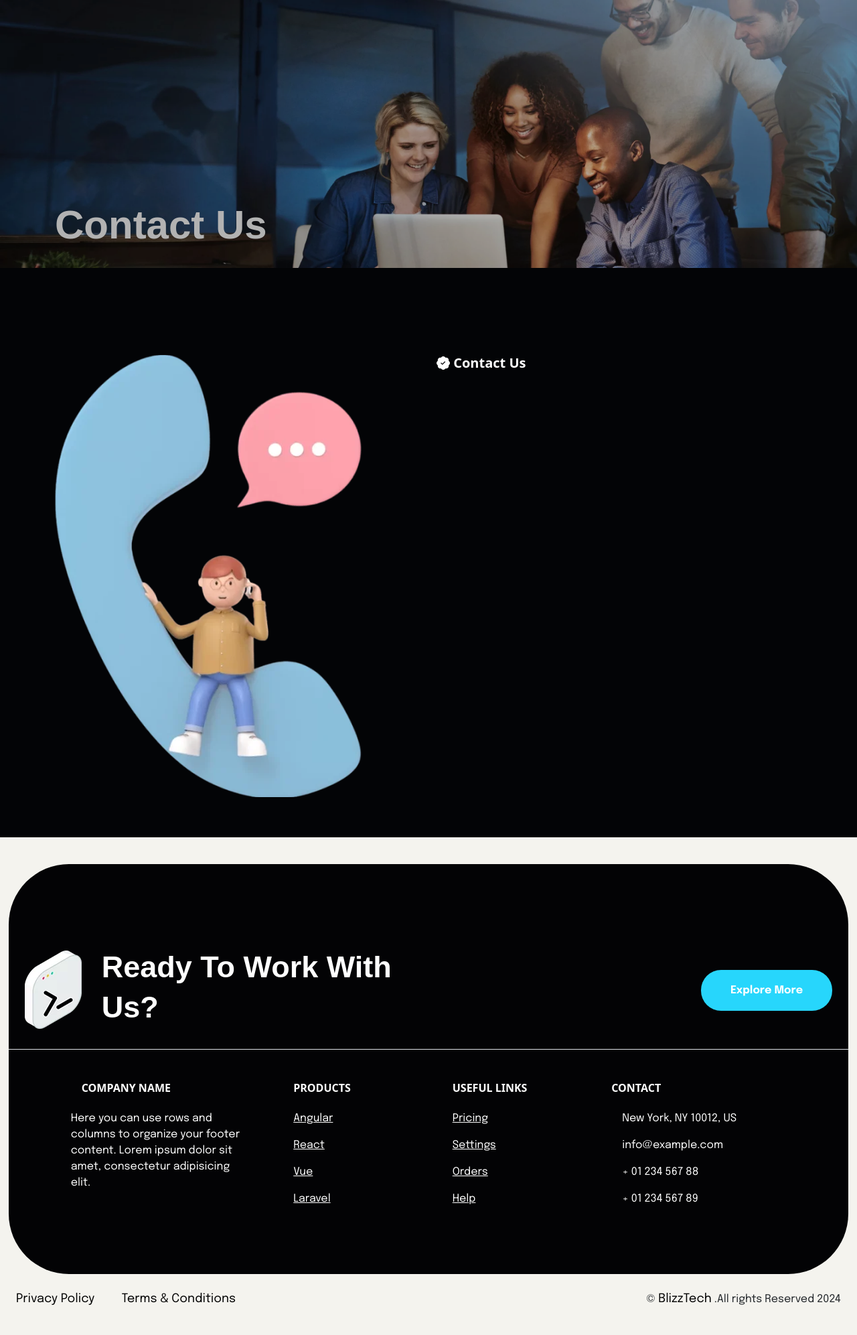
After one commit to ayanahmedux/blizztech, a PHP site: page /contactus.php in a window 1280 px wide. The commit adds this page. Shown: the whole page at 67% size. Run offline with PHP 8.4, Linux system fonts and the light colour scheme; some web fonts are replaced.

Commit message:
myupdates

```diff
--- a/assets/css/style.css
+++ b/assets/css/style.css
@@ -963,6 +963,31 @@ section.sec-1-footer {
     color: black;
     text-transform: capitalize;
 }
+/* contact */
+div#contact-sec-1 {
+    background-image: url(../images/breadcrumb-img-1.webp);
+    background-size: contain;
+    background-repeat: no-repeat;
+    padding: 300px 0px 90px 0px;
+    filter: brightness(0.7);
+    position: relative;
+    width: 100%;
+    height: 100%;
+}
+.contact-heading h1 {
+    font-size: 60px;
+    color: white;
+    font-weight: 800;
+}
+div#contact-us-section h5 {
+    color: white;
+    font-weight: 600;
+    font-size: 20px;
+}
+div#contact-us-section {
+    padding: 60px 0px;
+}
+
 @media only screen and (max-width:1024px) {
     .image-background {
         width: 510px;
--- /dev/null
+++ b/contactus.php
@@ -0,0 +1,35 @@
+<!DOCTYPE html>
+<html lang="en">
+<?php include_once("includes/head.php"); ?>
+<body>
+<?php include_once("includes/header.php") ?>
+<div id="contact-sec-1">
+    <div class="container">
+        <div class="row">
+            <div class="col-lg-12">
+                <div class="contact-heading">
+                    <h1>Contact Us</h1>
+                </div>
+            </div>
+        </div>
+    </div>
+</div>
+<div id="contact-us-section">
+    <div class="container">
+        <div class="row">
+            <div class="col-lg-6">
+                <div class="contact-image-wrap">
+                    <img src="./assets/images/contact-us-image.webp" alt="">
+                </div>
+            </div>
+            <div class="col-lg-6">
+                <h5>
+                <i class="bi bi-patch-check-fill"></i>  Contact Us
+                </h5>
+            </div>
+        </div>
+    </div>
+</div>
+<?php include_once("includes/footer.php") ?>
+</body>
+</html>
--- a/includes/header.php
+++ b/includes/header.php
@@ -7,10 +7,10 @@
           <div class="collapse navbar-collapse" id="navbarSupportedContent">
             <ul class="navbar-nav mx-auto mb-2 mb-lg-0">
               <li class="nav-item">
-                <a class="nav-link " aria-current="page" href="">Home</a>
+                <a class="nav-link " aria-current="page" href="index.php">Home</a>
               </li>
               <li class="nav-item">
-                <a class="nav-link" href="/about.php/">About</a>
+                <a class="nav-link" href="about.php">About</a>
               </li>
               <li class="nav-item">
                 <a class="nav-link" href="#">services</a>
@@ -22,7 +22,7 @@
                 <a class="nav-link" href="#">Blog</a>
               </li>
               <li class="nav-item">
-                <a class="nav-link" href="#">Contact Us</a>
+                <a class="nav-link" href="contactus.php">Contact Us</a>
               </li>
             </ul>
             <div class="mx-auto">
```
Also changed, not shown: assets/images/breadcrumb-img-1.webp (added), assets/images/contact-us-image.webp (added).
